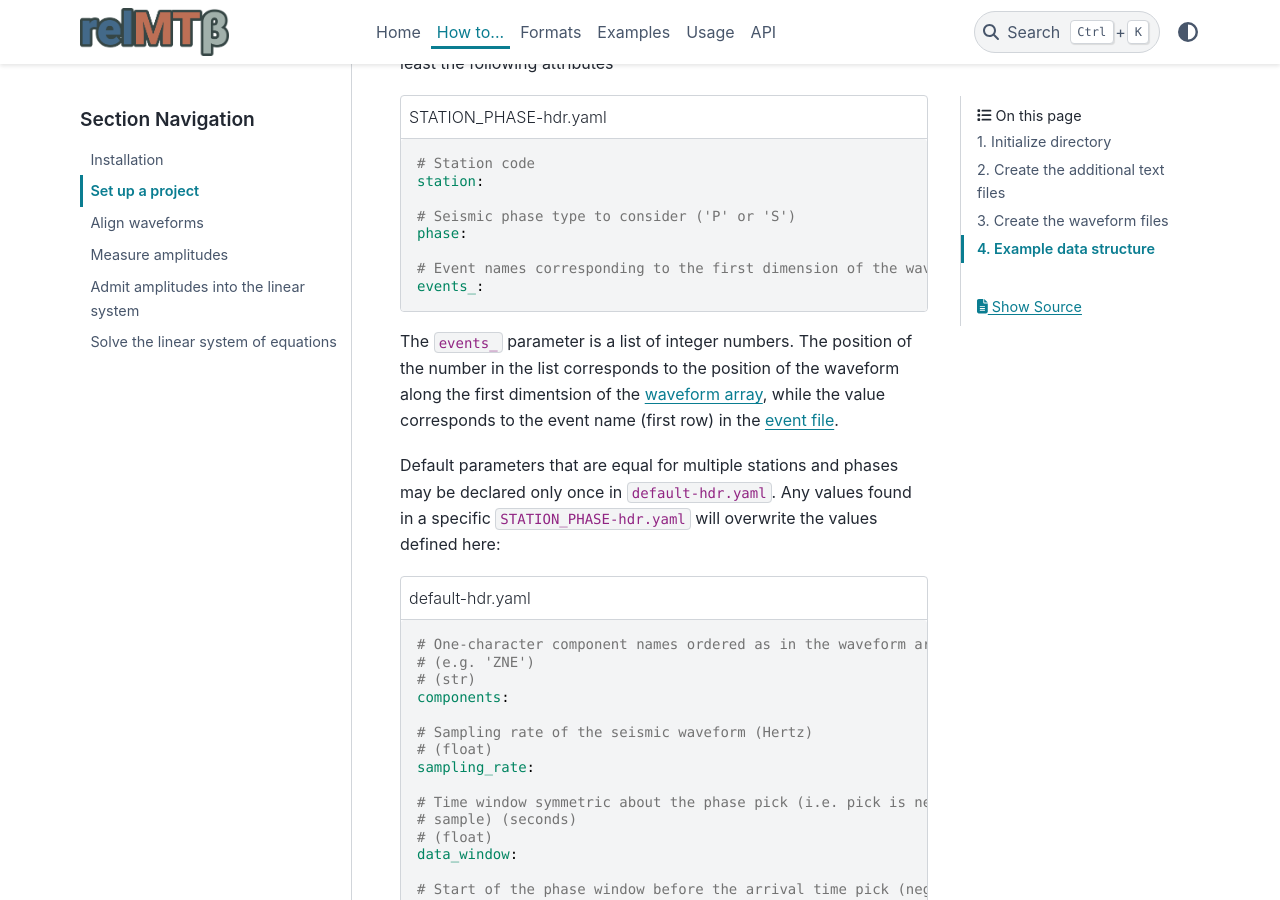
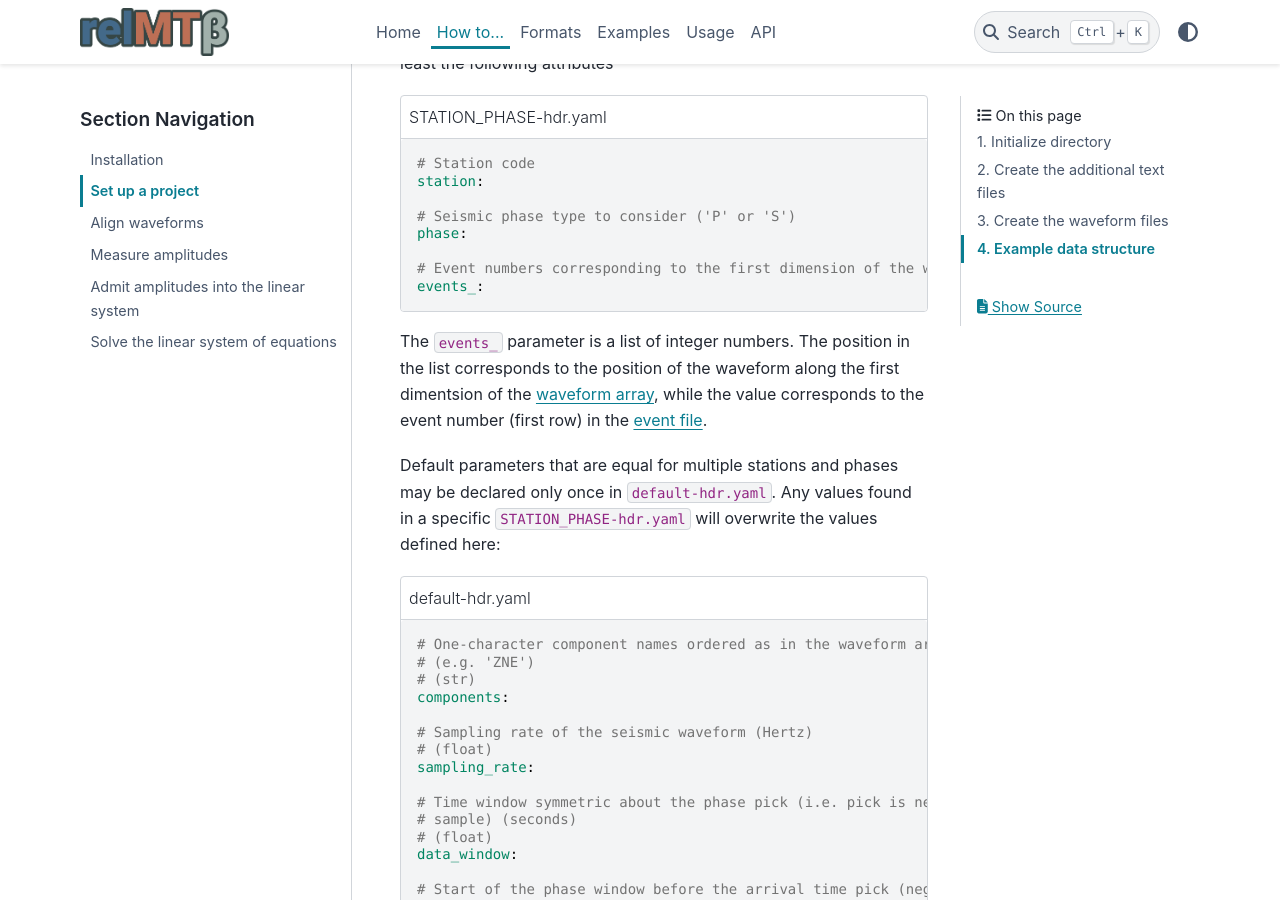
Before and after one commit to wasjabloch/relMT, a Sphinx documentation site: the page built from docs/how-to/setup.md, in a window 1280 px wide and 900 px high, scrolled down 2707 px. Built offline with Sphinx 7.4.7 and the PyData theme 0.15.4, drawn with Linux system fonts in a browser that asks for light colours; pages that are not in the unit, such as notebooks, are missing from menus.

Commit message:
Updated documentation

````diff
--- a/docs/how-to/setup.md
+++ b/docs/how-to/setup.md
@@ -111,14 +111,14 @@ station:
 # Seismic phase type to consider ('P' or 'S')
 phase:
 
-# Event names corresponding to the first dimension of the waveform array.
+# Event numbers corresponding to the first dimension of the waveform array.
 events_:
 ```
 
-The `events_` parameter is a list of integer numbers. The position of the number
-in the list corresponds to the position of the waveform along the first
-dimentsion of the [waveform array](#waveform-file), while the value corresponds
-to the event name (first row) in the [event file](#event-file).
+The `events_` parameter is a list of integer numbers. The position in the list
+corresponds to the position of the waveform along the first dimentsion of the
+[waveform array](#waveform-file), while the value corresponds to the event
+number (first row) in the [event file](#event-file).
 
 Default parameters that are equal for multiple stations and phases may be
 declared only once in `default-hdr.yaml`. Any values found in a specific
````
Also changed, not shown: docs/how-to/amplitude.md (+1 -1 lines), docs/how-to/index.md (+6 -2 lines), docs/how-to/alignment.md (renamed from docs/how-to/align.md), 1 other file.
